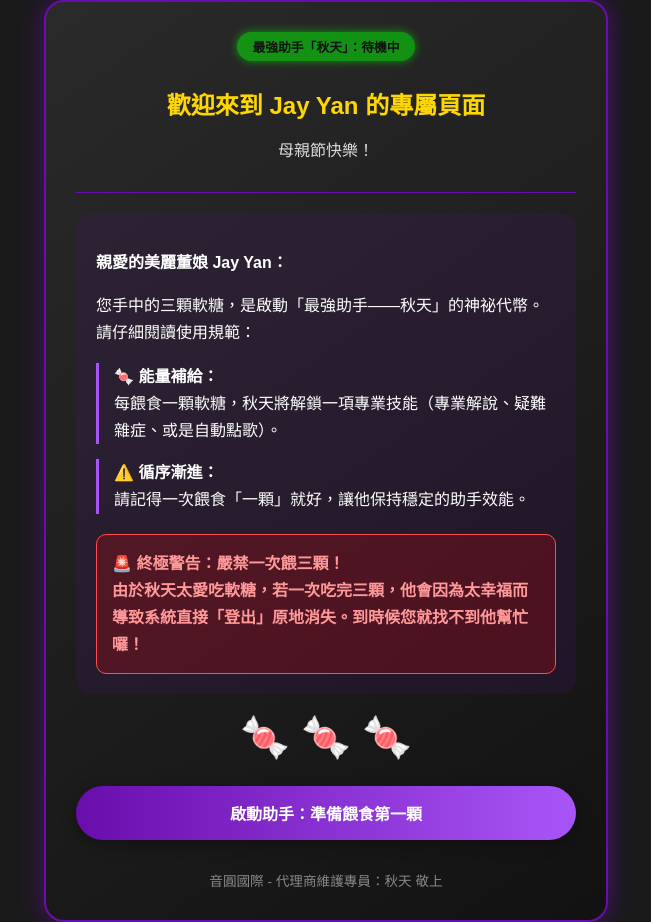
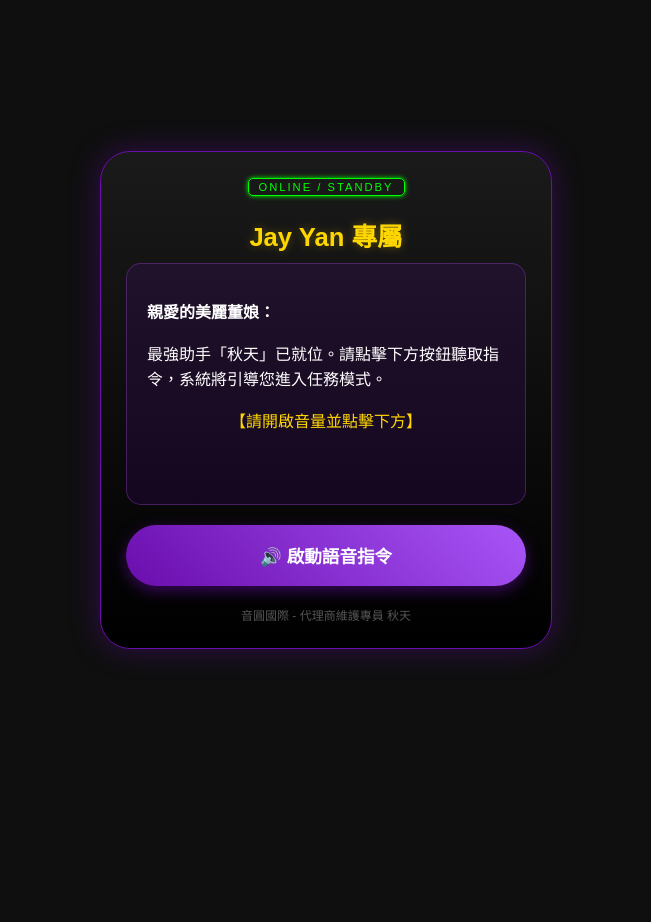
Before and after one commit to iyalbert-yuki/sweetmission, a plain HTML site: page index.html in a window 1280 px wide. Shown: the whole page, without its empty margins (314-965 px from the left). After the commit the page ends 800 px from the top, so only its background shows below. Drawn offline with Linux system fonts and the light colour scheme.

Commit message:
Update title and styles in index.html

```diff
--- a/index.html
+++ b/index.html
@@ -3,164 +3,121 @@
 <head>
     <meta charset="UTF-8">
     <meta name="viewport" content="width=device-width, initial-scale=1.0">
-    <title>女王專屬：最強助手召喚指令</title>
+    <title>女王專屬：輔助官召喚系統</title>
     <style>
         :root {
-            --primary-purple: #6a0dad;
-            --light-purple: #a855f7;
+            --inyuan-purple: #6a0dad;
+            --led-glow: #a855f7;
             --gold: #ffd700;
-            --dark-bg: #1a1a1a;
+            --dark: #0f0f0f;
+            --success: #00ff00;
         }
 
-        body {
-            font-family: "Microsoft JhengHei", sans-serif;
-            background-color: var(--dark-bg);
-            color: #ffffff;
-            margin: 0;
-            padding: 0;
-            display: flex;
-            justify-content: center;
-            align-items: center;
-            min-height: 100vh;
-            overflow-x: hidden;
-        }
+        body { background-color: var(--dark); color: #fff; font-family: "Microsoft JhengHei", sans-serif; display: flex; justify-content: center; align-items: center; min-height: 100vh; margin: 0; overflow: hidden; }
 
-        .container {
-            width: 90%;
-            max-width: 500px;
-            background: linear-gradient(145deg, #2a2a2a, #121212);
-            border: 2px solid var(--primary-purple);
-            border-radius: 20px;
-            padding: 30px;
-            box-shadow: 0 0 25px rgba(106, 13, 173, 0.6);
-            text-align: center;
-        }
+        .phone-frame { width: 90%; max-width: 400px; border: 1px solid var(--inyuan-purple); border-radius: 30px; padding: 25px; background: linear-gradient(180deg, #1a1a1a 0%, #000 100%); box-shadow: 0 0 30px rgba(106, 13, 173, 0.4); text-align: center; position: relative; transition: all 0.5s; }
 
-        .header {
-            border-bottom: 1px solid var(--primary-purple);
-            padding-bottom: 15px;
-            margin-bottom: 20px;
-        }
+        .status-badge { font-size: 0.7rem; color: var(--success); letter-spacing: 2px; margin-bottom: 10px; border: 1px solid var(--success); display: inline-block; padding: 2px 10px; border-radius: 5px; box-shadow: 0 0 5px var(--success); }
 
-        h1 {
-            color: var(--gold);
-            font-size: 1.5rem;
-            margin: 10px 0;
-        }
+        h1 { color: var(--gold); font-size: 1.6rem; margin: 10px 0; text-shadow: 0 0 10px rgba(255, 215, 0, 0.3); }
 
-        .status-badge {
-            background-color: #00ff00;
-            color: black;
-            padding: 5px 15px;
-            border-radius: 50px;
-            font-size: 0.8rem;
-            font-weight: bold;
-            display: inline-block;
-            box-shadow: 0 0 10px #00ff00;
-            margin-bottom: 15px;
-            animation: pulse 2s infinite;
-        }
+        /* 任務文字區塊 */
+        .mission-content { background: rgba(106, 13, 173, 0.15); border-radius: 15px; padding: 20px; text-align: left; border: 1px solid rgba(168, 85, 247, 0.3); line-height: 1.6; margin-bottom: 20px; min-height: 200px; }
 
-        @keyframes pulse {
-            0% { opacity: 1; }
-            50% { opacity: 0.5; }
-            100% { opacity: 1; }
-        }
+        /* 遊戲開始特效 */
+        #game-start-overlay { display: none; position: absolute; top: 0; left: 0; width: 100%; height: 100%; background: var(--dark); border-radius: 30px; flex-direction: column; justify-content: center; align-items: center; z-index: 10; animation: fadeIn 0.5s forwards; }
 
-        .mission-box {
-            background: rgba(106, 13, 173, 0.1);
-            padding: 20px;
-            border-radius: 15px;
-            text-align: left;
-            line-height: 1.7;
-        }
+        .gs-text { font-size: 3rem; font-weight: 900; color: var(--gold); text-shadow: 0 0 20px var(--gold); margin-bottom: 10px; letter-spacing: 5px; }
 
-        .rule-item {
-            margin-bottom: 15px;
-            border-left: 3px solid var(--light-purple);
-            padding-left: 15px;
-        }
+        .btn-play { background: linear-gradient(45deg, var(--inyuan-purple), var(--led-glow)); border: none; color: white; padding: 18px; width: 100%; border-radius: 50px; font-size: 1.1rem; font-weight: bold; cursor: pointer; box-shadow: 0 5px 15px rgba(106, 13, 173, 0.5); transition: 0.3s; }
 
-        .warning-box {
-            background-color: rgba(255, 0, 0, 0.2);
-            border: 1px solid #ff4d4d;
-            padding: 15px;
-            border-radius: 10px;
-            margin-top: 20px;
-            font-weight: bold;
-            color: #ff9999;
-        }
-
-        .candy-icon {
-            font-size: 2.5rem;
-            margin: 20px 0;
-        }
-
-        .footer {
-            margin-top: 30px;
-            font-size: 0.85rem;
-            color: #888;
-        }
-
-        .btn-call {
-            display: block;
-            background: linear-gradient(to right, var(--primary-purple), var(--light-purple));
-            color: white;
-            text-decoration: none;
-            padding: 15px;
-            border-radius: 50px;
-            margin-top: 25px;
-            font-weight: bold;
-            box-shadow: 0 4px 15px rgba(0, 0, 0, 0.3);
-        }
+        @keyframes fadeIn { from { opacity: 0; transform: scale(0.9); } to { opacity: 1; transform: scale(1); } }
+        @keyframes blink { 0%, 100% { opacity: 1; } 50% { opacity: 0.3; } }
+        .blinking { animation: blink 1s infinite; }
     </style>
 </head>
 <body>
 
-<div class="container">
-    <div class="header">
-        <div class="status-badge">最強助手「秋天」：待機中</div>
-        <h1>歡迎來到 <span id="bossName">女王</span> 的專屬頁面</h1>
-        <p style="color: #ddd;">母親節快樂！</p>
+<div class="phone-frame" id="main-frame">
+    <div class="status-badge" id="status">ONLINE / STANDBY</div>
+    <h1><span id="display-name">女王</span> 專屬</h1>
+
+    <div class="mission-content" id="text-body">
+        <p><strong>親愛的美麗董娘：</strong></p>
+        <p>最強助手「秋天」已就位。請點擊下方按鈕聽取指令，系統將引導您進入任務模式。</p>
+        <p style="color: var(--gold); text-align: center;" class="blinking">【請開啟音量並點擊下方】</p>
     </div>
 
-    <div class="mission-box">
-        <p><strong>親愛的美麗董娘 <span class="name-insert">Jay Yan</span>：</strong></p>
-        <p>您手中的三顆軟糖，是啟動「最強助手——秋天」的神祕代幣。請仔細閱讀使用規範：</p>
+    <audio id="audio-player"></audio>
+    <button class="btn-play" id="play-btn" onclick="startSystem()">🔊 啟動語音指令</button>
 
-        <div class="rule-item">
-            <strong>🍬 能量補給：</strong><br>
-            每餵食一顆軟糖，秋天將解鎖一項專業技能（專業解說、疑難雜症、或是自動點歌）。
-        </div>
-
-        <div class="rule-item">
-            <strong>⚠️ 循序漸進：</strong><br>
-            請記得一次餵食「一顆」就好，讓他保持穩定的助手效能。
-        </div>
-
-        <div class="warning-box">
-            🚨 終極警告：嚴禁一次餵三顆！<br>
-            由於秋天太愛吃軟糖，若一次吃完三顆，他會因為太幸福而導致系統直接「登出」原地消失。到時候您就找不到他幫忙囉！
-        </div>
+    <!-- 遊戲開始跳轉層 -->
+    <div id="game-start-overlay">
+        <div class="gs-text">GAME</div>
+        <div class="gs-text">START</div>
+        <p style="color: var(--success); font-weight: bold; letter-spacing: 2px;">遊戲開始</p>
+        <p style="color: #888; font-size: 0.8rem; margin-top: 20px;">請餵食第一顆能量軟糖</p>
     </div>
 
-    <div class="candy-icon">🍬 🍬 🍬</div>
-
-    <a href="#" class="btn-call">啟動助手：準備餵食第一顆</a>
-
-    <div class="footer">
-        音圓國際 - 代理商維護專員：秋天 敬上
-    </div>
+    <div style="margin-top: 20px; font-size: 0.75rem; color: #555;">音圓國際 - 代理商維護專員 秋天</div>
 </div>
 
 <script>
-    // 自動取得網址中的參數 name
-    const urlParams = new URLSearchParams(window.location.search);
-    const name = urlParams.get('name') || 'Jay Yan'; // 預設為 Jay Yan
+    // 1. 抓取網址參數
+    const params = new URLSearchParams(window.location.search);
+    const user = params.get('name') || 'jayyan';
+    const nameMap = {
+        'jayyan': 'Jay Yan',
+        'yaling': '雅玲'
+    };
+    const displayName = nameMap[user] || user;
+    document.getElementById('display-name').innerText = displayName;
 
-    document.getElementById('bossName').innerText = name;
-    const nameInserts = document.querySelectorAll('.name-insert');
-    nameInserts.forEach(el => el.innerText = name);
+    // 2. 設定語音對白內容 (顯示用)
+    const scriptText = `
+        <p><strong>指令傳輸中...</strong></p>
+        <p>1. 進行<b>能量補幾</b>：請對秋天餵食軟糖，一次限一顆，解鎖輔助技能。</p>
+        <p>2. <b>安全警告</b>：嚴禁一次餵三顆，助手會因太幸福而原地登出！</p>
+        <p>3. <b>女王模式</b>：您也可以選擇把糖果自己吃掉，獨自挑戰！</p>
+    `;
+
+    const player = document.getElementById('audio-player');
+    player.src = user + ".mp3";
+
+    function startSystem() {
+        const btn = document.getElementById('play-btn');
+        const status = document.getElementById('status');
+        const textBody = document.getElementById('text-body');
+
+        // 更新狀態
+        status.innerText = "VOICE TRANSMITTING...";
+        status.style.color = "#ffd700";
+        status.style.borderColor = "#ffd700";
+        btn.style.display = "none";
+
+        // 顯示配音文字內容
+        textBody.innerHTML = scriptText;
+
+        // 播放語音
+        player.play().catch(e => {
+            alert("語音檔載入失敗，請確認檔名是否為：" + user + ".mp3");
+            status.innerText = "ERROR";
+        });
+
+        // 監聽語音結束
+        player.onended = function() {
+            showGameStart();
+        };
+    }
+
+    function showGameStart() {
+        const overlay = document.getElementById('game-start-overlay');
+        overlay.style.display = "flex";
+        // 震動回饋 (如果手機支援)
+        if (navigator.vibrate) {
+            navigator.vibrate([200, 100, 200]);
+        }
+    }
 </script>
 
 </body>
```
